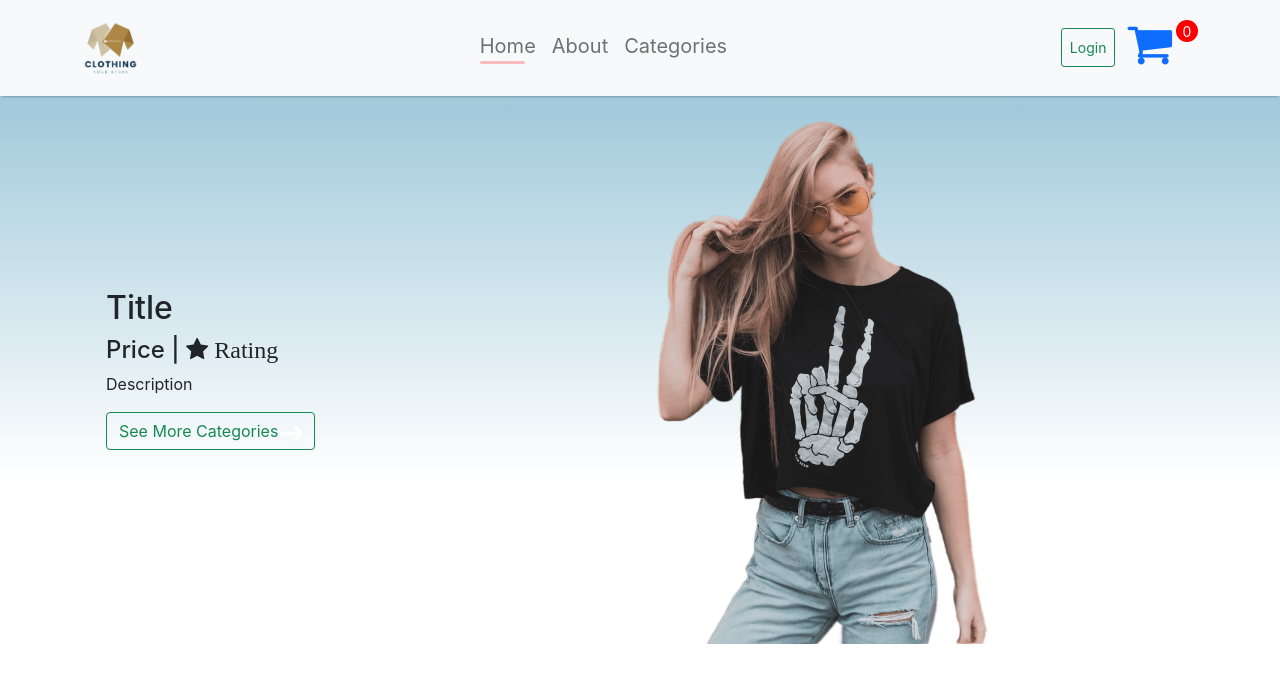
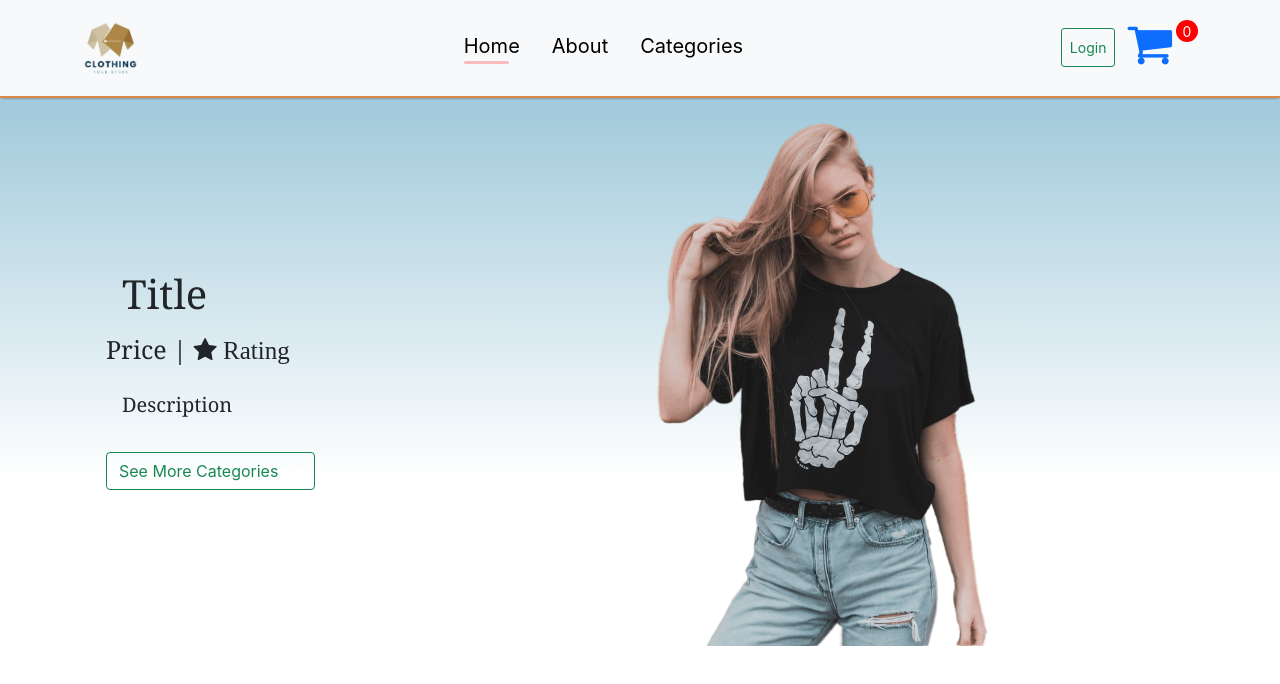
Before and after one commit to K-Kamenju/pyhton-p4-project-E-Commerce, a React (Create React App) app in the folder client/: page / in a window 1280 px wide. Shown: the top 684 px of the page. Built offline with nearby package versions, Linux system fonts and the light colour scheme.

Commit message:
K - Landing Page Styling

```diff
--- a/client/src/Components/Cover Content/CoverContent.jsx
+++ b/client/src/Components/Cover Content/CoverContent.jsx
@@ -6,12 +6,12 @@ import { Link } from 'react-router-dom'
 function CoverImage() {
     return (
         <div className='container'>
-            <h2 >Title</h2>
+            <h2 className='title m-3'>Title</h2>
             <h4>
-                <span>Price | </span>
-                <span><i className="fa fa-star" aria-hidden="true" id="rating">  Rating</i></span>
+                <span className='title-md'>Price | </span>
+                <span className='title-md '><i className="fa fa-star" aria-hidden="true" id="rating">  Rating</i></span>
             </h4>
-            <p>
+            <p className='title-sm p-3'>
                 Description
             </p>
             <div className="button">
--- a/client/src/Components/Navbar/Navbar.css
+++ b/client/src/Components/Navbar/Navbar.css
@@ -1,10 +1,16 @@
 .navbar{
     box-shadow: 0 1px 3px -2px black;
+    border-bottom: #da8947 2px solid;
     padding: 15px 70px;
 }
 
 .logo{
     width: 7vh;
+}
+
+.logo:hover {
+    scale: 1.2;
+    transition: 900ms ease;
 }
 
 .nav-logo {
@@ -50,3 +56,13 @@
 Link {
     text-decoration: none;
 }
+
+.list {
+    color: black;
+}
+
+.list:hover {
+    color: red;
+    scale: 1.2;
+    transition: 500ms ease;
+}
--- a/client/src/Components/Navbar/Navbar.jsx
+++ b/client/src/Components/Navbar/Navbar.jsx
@@ -17,19 +17,22 @@ function Navbar() {
             <div className="collapse navbar-collapse" id="navbarNavAltMarkup">
                 <div className="navbar-nav ms-auto link-color">
                     <Link
-                    className="nav-link "
+                    className='list m-3'
+                    style={{textDecoration:"none"}}
                     to="/"
                     onClick={()=>{setMenu("home")}}>
                         Home{menu==="home"?<hr/>:<></>}
                     </Link>
                     <Link
-                    className="nav-link"
+                    className='list m-3'
+                    style={{textDecoration:"none"}}
                     to="/about"
                     onClick={()=>{setMenu("about")}}>
                         About{menu==="about"?<hr/>:<></>}
                     </Link>
                     <Link
-                    className="nav-link"
+                    className='list m-3'
+                    style={{textDecoration:"none"}}
                     to="/categories"
                     onClick={()=>{setMenu("categories")}}>
                         Categories{menu==="categories"?<hr/>:<></>}
--- a/client/src/index.css
+++ b/client/src/index.css
@@ -15,3 +15,18 @@ code {
 .landing-page {
   background: linear-gradient(180deg, rgb(160, 201, 218), white 70%); ;
 }
+
+.title {
+  font-family: Cambria, Cochin, Georgia, Times, 'Times New Roman', serif;
+  font-size: 40px;
+}
+
+.title-sm {
+  font-family: Cambria, Cochin, Georgia, Times, 'Times New Roman', serif;
+  font-size: 20px;
+}
+
+.title-md {
+  font-family: Cambria, Cochin, Georgia, Times, 'Times New Roman', serif;
+  font-size: 25px;
+}
```
